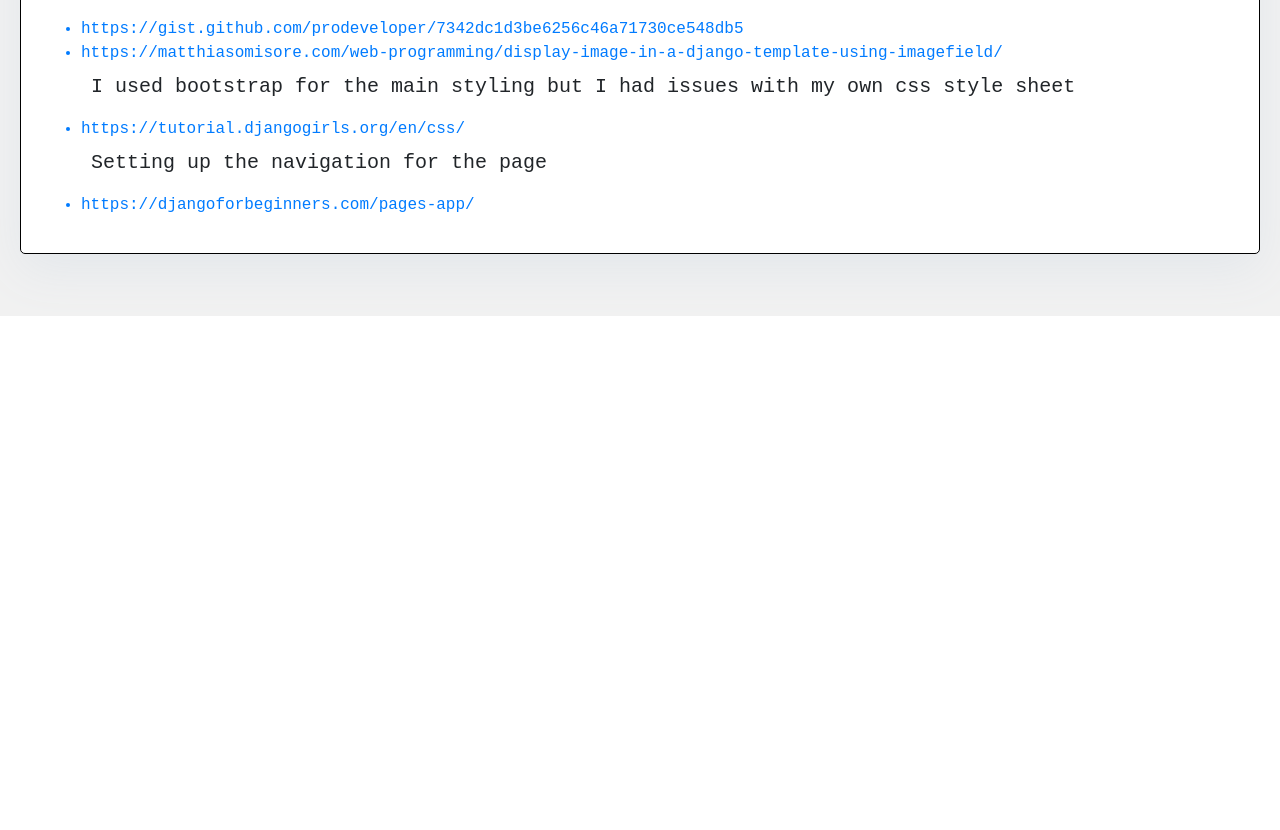
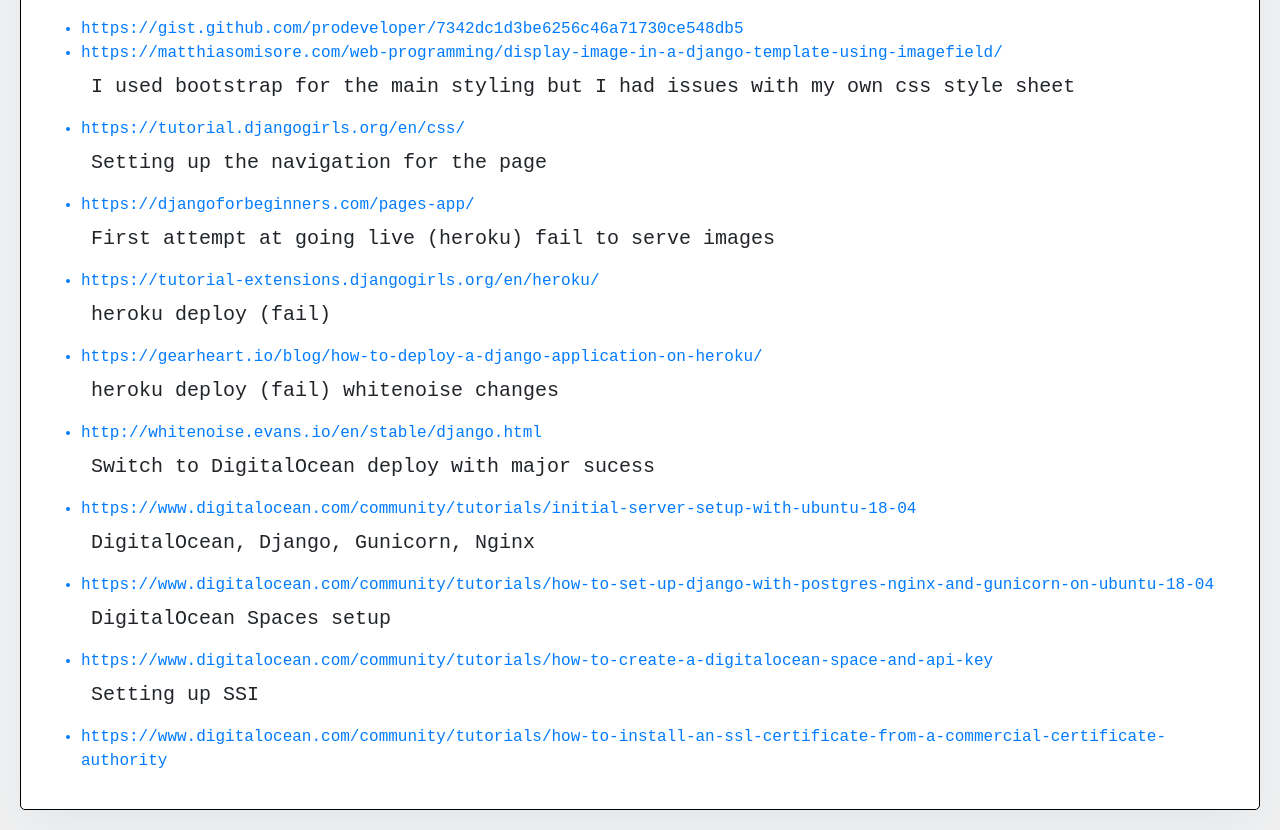
Before and after one commit to jackalope22/makers_tech_blog, a Django app: page /reference/ in a window 1280 px wide. Shown: the part 484-1314 px from the top of the page. Before the commit the page ends 800 px from the top, so only its background shows below. Run offline with Django 3.2, Linux system fonts and the light colour scheme; some libraries are stand-ins or nearby versions.

Commit message:
a few small fixes

```diff
--- a/static/css/style.css
+++ b/static/css/style.css
@@ -15,6 +15,11 @@
 
   .nav-link {
     font-size: 14pt;
+  }
+
+  .abouttitle {
+    margin-top: 20px;
+    margin-bottom: 20px;
   }
 
   /* Header/Blog Title */
@@ -51,6 +56,11 @@
     box-shadow: 0 16px 48px #e3e7eb;
   }
 
+  .col-10 {
+    margin: auto;
+    text-align: center;
+  }
+
   /* Clear floats after the columns */
   .row::after {
     content: "";
--- a/templates/about.html
+++ b/templates/about.html
@@ -23,9 +23,9 @@
         </div>
       </nav>
       <div class="row">
-        <div class="col-12">
+        <div class="col-10">
             <div class="card">
-                <h1>About the Project</h1>
+                <h1 class="abouttitle" >About the Project</h1>
                 <p>
                   Sooooooo, I started this project because I wanted to show off some of the skills I have that I do not always know how to articulate.
                   I was also let go from my last job at a weird time in my development as a programmer.  I was just getting to a point where I was
--- a/templates/reference.html
+++ b/templates/reference.html
@@ -40,6 +40,20 @@
                     <a href="https://tutorial.djangogirls.org/en/css/"><li>https://tutorial.djangogirls.org/en/css/</li></a>
                     <h5>Setting up the navigation for the page</h5>
                     <a href="https://djangoforbeginners.com/pages-app/"><li>https://djangoforbeginners.com/pages-app/</li></a>
+                    <h5>First attempt at going live (heroku) fail to serve images</h5>
+                    <a href="https://tutorial-extensions.djangogirls.org/en/heroku/"><li>https://tutorial-extensions.djangogirls.org/en/heroku/</li></a>
+                    <h5>heroku deploy (fail) </h5>
+                    <a href="https://gearheart.io/blog/how-to-deploy-a-django-application-on-heroku/"><li>https://gearheart.io/blog/how-to-deploy-a-django-application-on-heroku/</li></a>
+                    <h5>heroku deploy (fail) whitenoise changes</h5>
+                    <a href="http://whitenoise.evans.io/en/stable/django.html"><li>http://whitenoise.evans.io/en/stable/django.html</li></a>
+                    <h5>Switch to DigitalOcean deploy with major sucess</h5>
+                    <a href="https://www.digitalocean.com/community/tutorials/initial-server-setup-with-ubuntu-18-04"><li>https://www.digitalocean.com/community/tutorials/initial-server-setup-with-ubuntu-18-04</li></a>
+                    <h5>DigitalOcean, Django, Gunicorn, Nginx</h5>
+                    <a href="https://www.digitalocean.com/community/tutorials/how-to-set-up-django-with-postgres-nginx-and-gunicorn-on-ubuntu-18-04"><li>https://www.digitalocean.com/community/tutorials/how-to-set-up-django-with-postgres-nginx-and-gunicorn-on-ubuntu-18-04</li></a>
+                    <h5>DigitalOcean Spaces setup</h5>
+                    <a href="https://www.digitalocean.com/community/tutorials/how-to-create-a-digitalocean-space-and-api-key"><li>https://www.digitalocean.com/community/tutorials/how-to-create-a-digitalocean-space-and-api-key</li></a>
+                    <h5>Setting up SSI</h5>
+                    <a href="https://www.digitalocean.com/community/tutorials/how-to-install-an-ssl-certificate-from-a-commercial-certificate-authority"><li>https://www.digitalocean.com/community/tutorials/how-to-install-an-ssl-certificate-from-a-commercial-certificate-authority</li></a>
                 </ul>
             </div>
         </div>
```
Also changed, not shown: templates/post_detail.html (+3 -5 lines), static/media/MEDIA/Udemy-vs.-Coursera.jpg (added), static/media/MEDIA/udemy-logo.jpeg (added).
